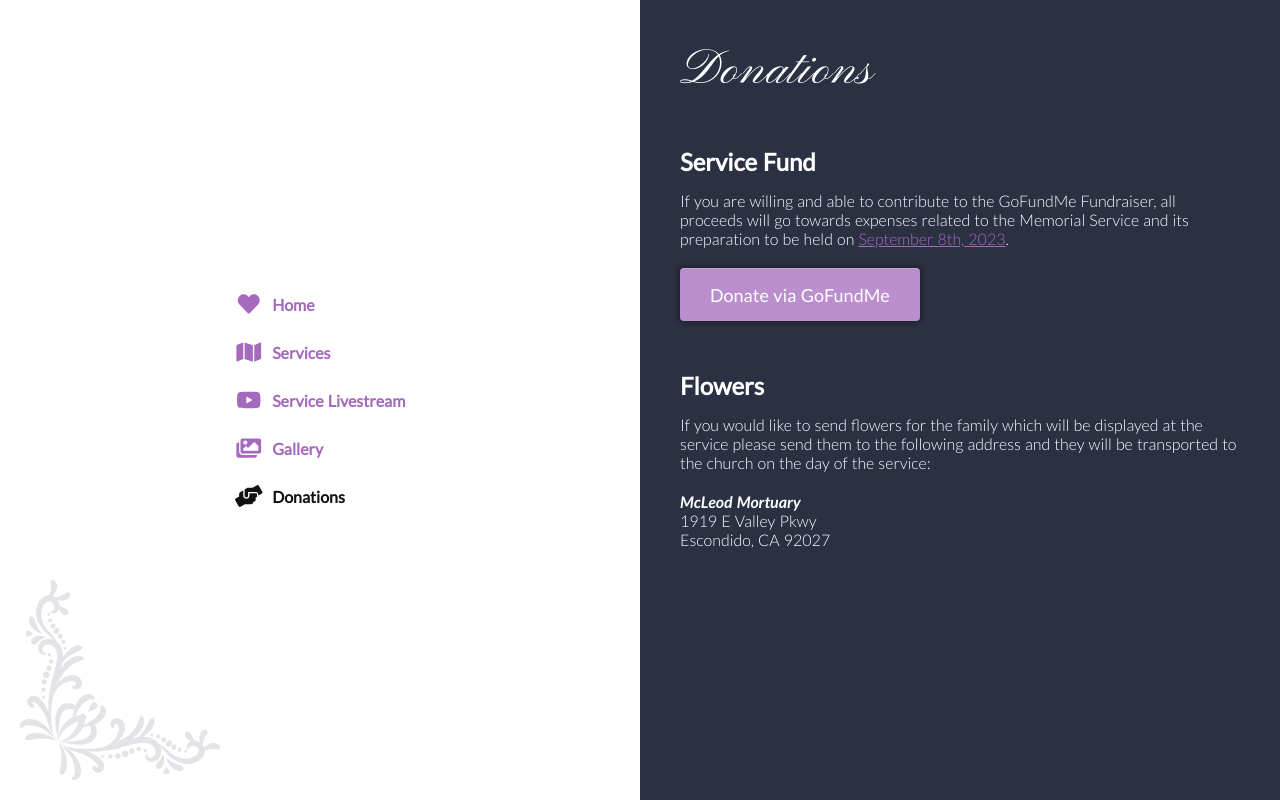
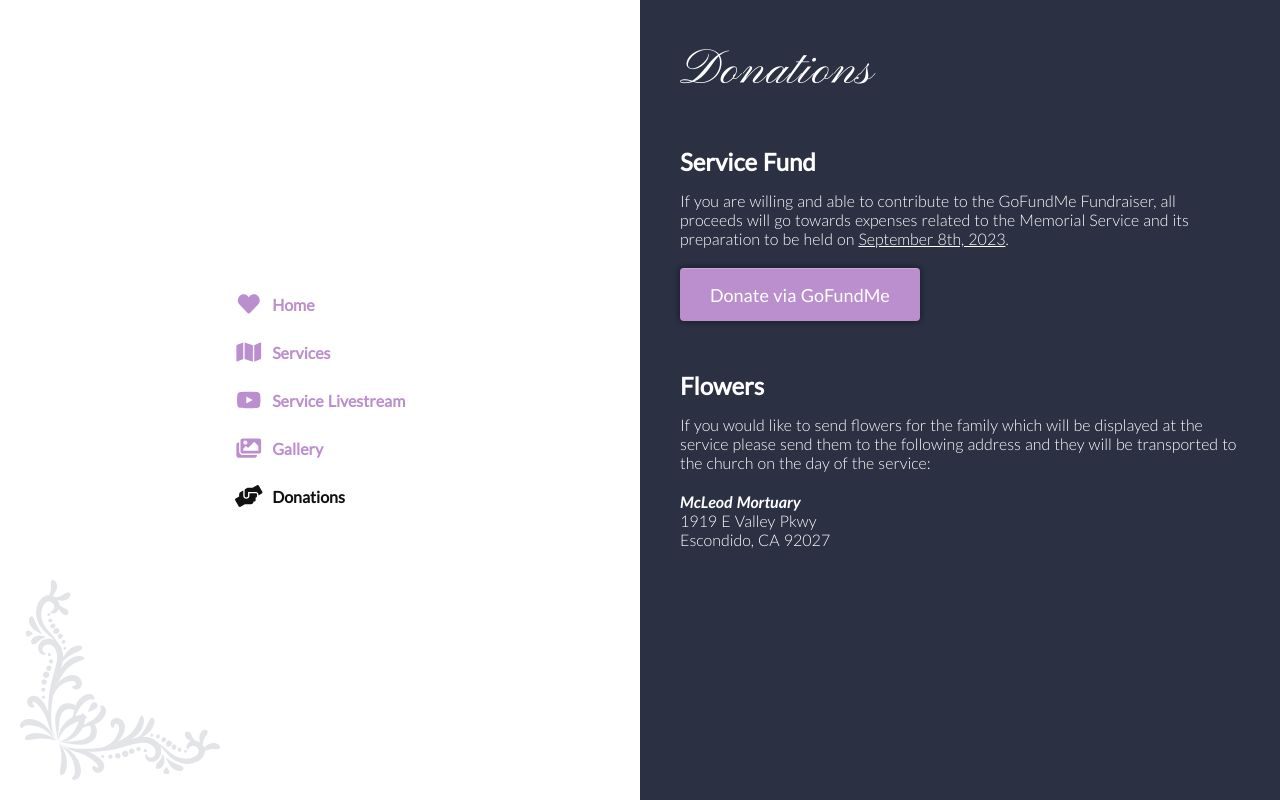
Before and after one commit to reshun/mary-and-wayne, a Nuxt app: page /donations in a window 1280 px wide. Built offline with nearby package versions, Linux system fonts and the light colour scheme.

Commit message:
Updated cemetary address on services page

```diff
--- a/layouts/default.vue
+++ b/layouts/default.vue
@@ -98,12 +98,6 @@ html {
     height: 100%!important;
     padding-bottom: 90px!important;
   }
-  a {
-    color: #A569BD;
-    &:visited {
-      color: #ffffff;
-    }
-  }
   &.links {
     background-image: url('~assets/corner.svg');
     background-position: bottom 20px left 20px;
@@ -194,6 +188,12 @@ html {
         padding: 10px;
         font-weight: 400;
       }
+    a {
+    color: #FFFFFF;
+    &:visited {
+      color: #FFFFFF;
+    }
+  }
     }
     .fa-li {
       color: $highlight;
--- a/pages/services.vue
+++ b/pages/services.vue
@@ -58,8 +58,8 @@
       <p class="highlight">Mon - Sept. 11th, 2023 @ 11:15am</p>
       <p class="address">
         <em>Miramar National Cemetery</em><br />
-        855 Brotherton Rd<br />
-        Escondido, CA 92025
+        5795 Nobel Drive<br />
+        San Diego, CA 92122
       </p>
 
       <ul class="fa-ul">
```
